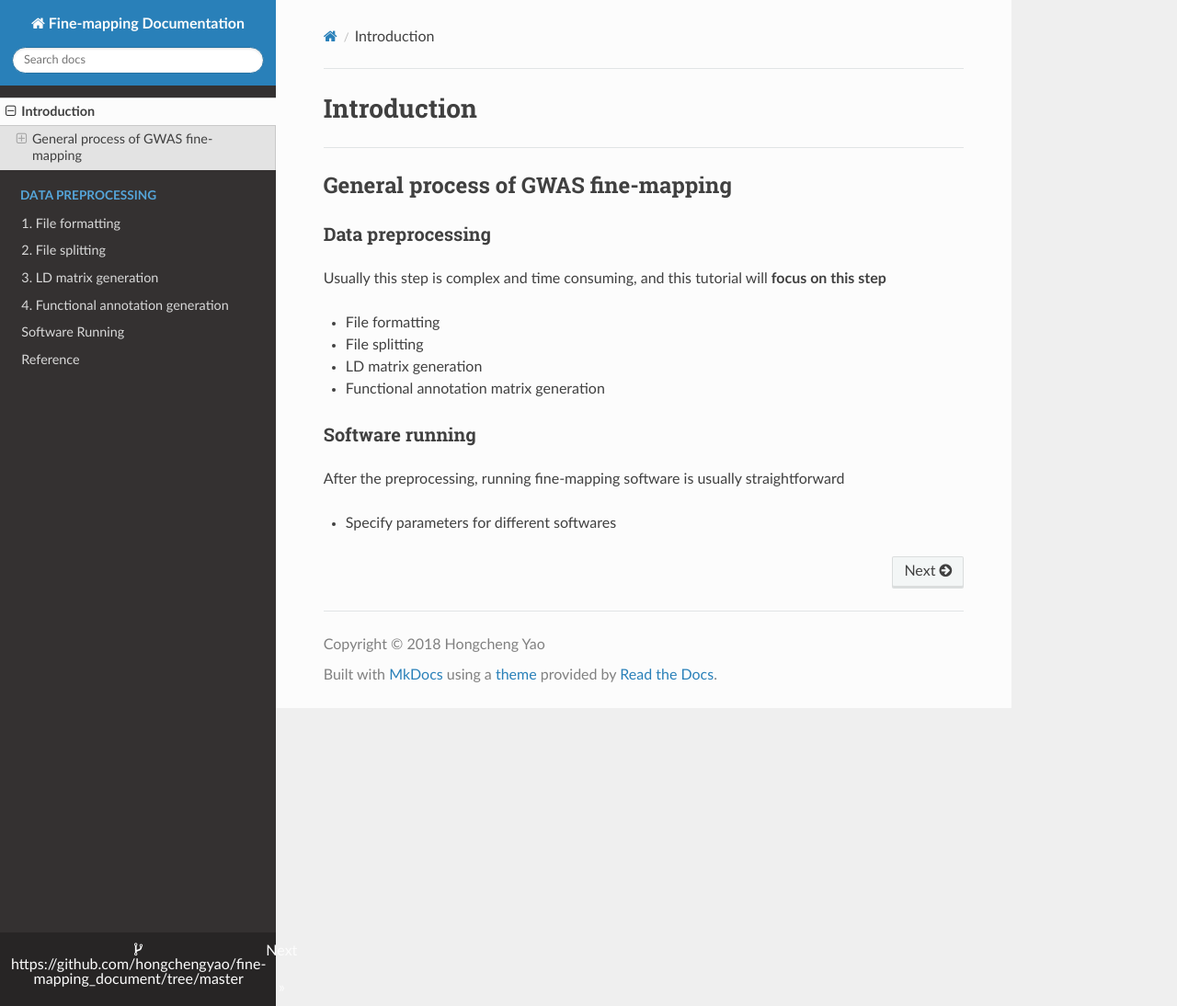
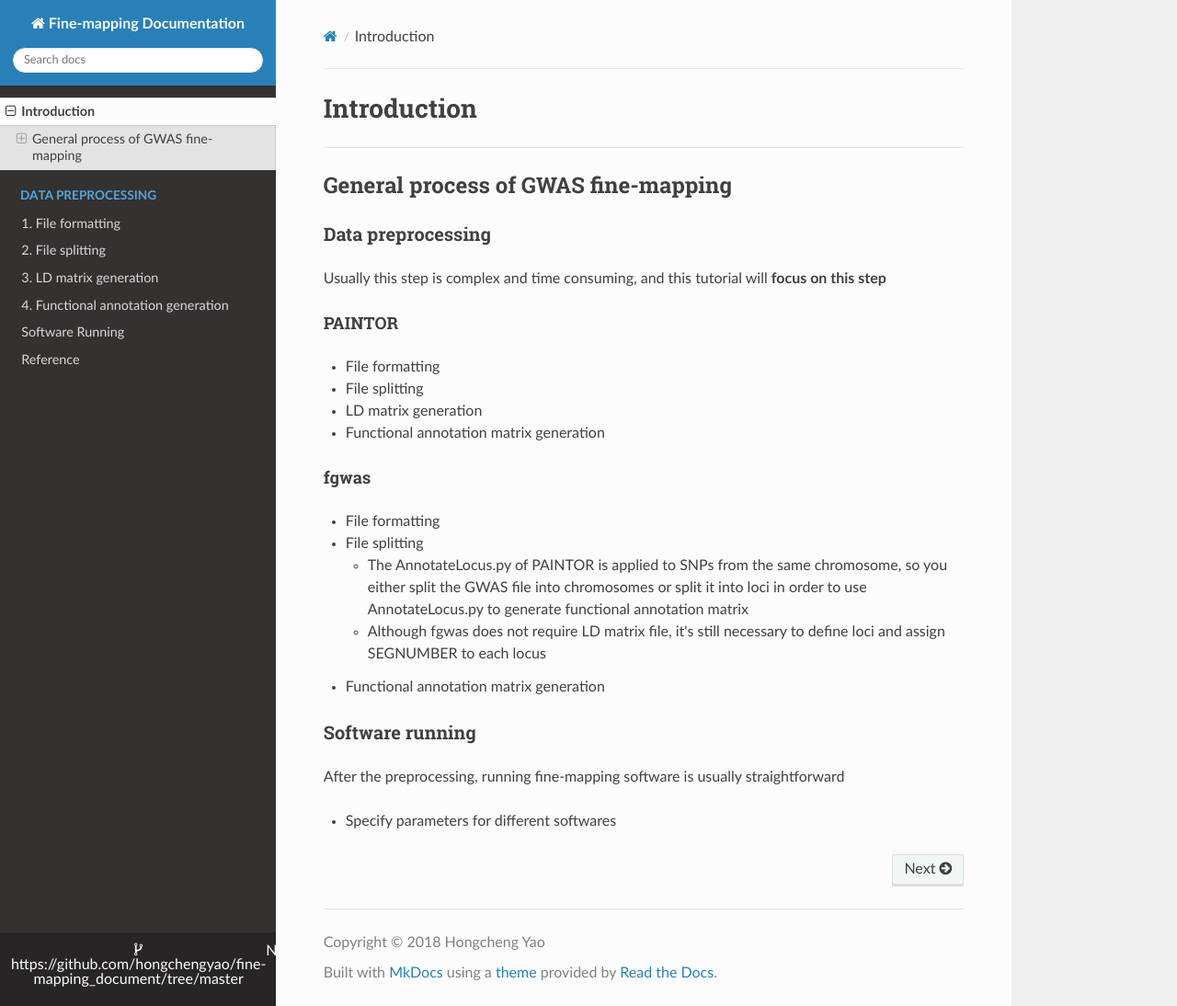
Before and after one commit to hongchengyao/fine-mapping_document, an MkDocs documentation site: the page built from docs/index.md, in a window 1280 px wide and 1094 px high. Shown: the whole window at 92% size. Built offline with MkDocs 1.6.1, drawn with Linux system fonts in a browser that asks for light colours; nearby versions of some CDN libraries; old or Windows-style settings are respelled for this version of MkDocs.

Commit message:
major update of fgwas

```diff
--- a/docs/index.md
+++ b/docs/index.md
@@ -1,12 +1,23 @@
 # Introduction
 ---
+
 ## General process of GWAS fine-mapping
+
 ### Data preprocessing
 Usually this step is complex and time consuming, and this tutorial will **focus on this step**
 
+#### PAINTOR
 - File formatting
 - File splitting
 - LD matrix generation
+- Functional annotation matrix generation
+
+#### fgwas
+
+- File formatting
+- File splitting
+    - The AnnotateLocus.py of PAINTOR is applied to SNPs from the same chromosome, so you either split the GWAS file into chromosomes or split it into loci in order to use AnnotateLocus.py to generate functional annotation matrix
+    - Although fgwas does not require LD matrix file, it's still necessary to define loci and assign SEGNUMBER to each locus
 - Functional annotation matrix generation
 
 ### Software running
```
Also changed, not shown: docs/preprocessing/file_format.md (+11 -4 lines), docs/preprocessing/file_split.md (+1 -1 lines), docs/software_running.md (+6 -0 lines).
